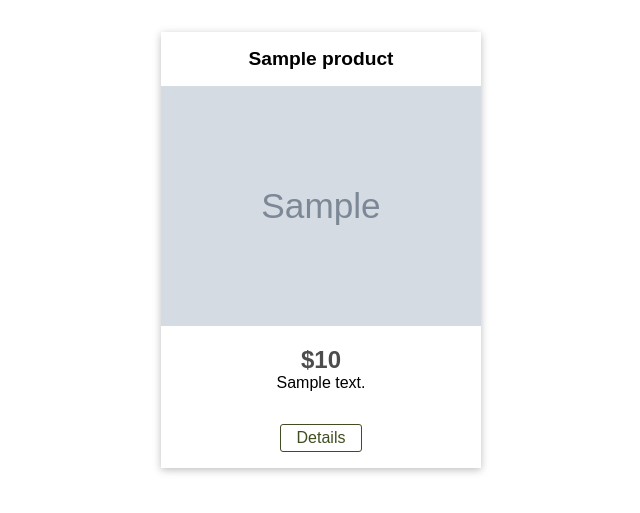
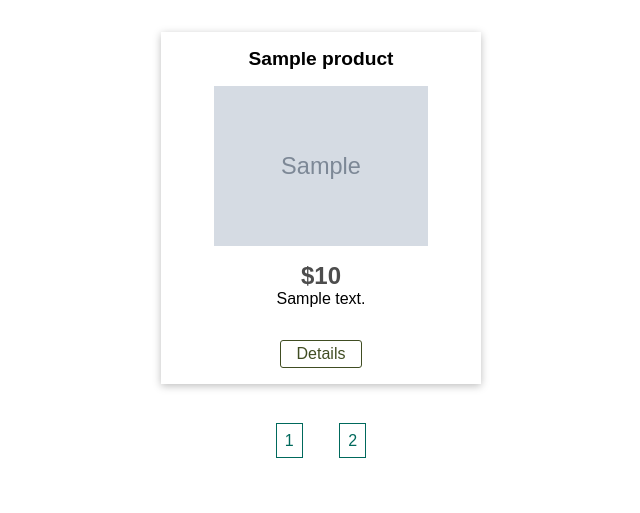
Before and after one commit to ericstanley01/NodeJS-Online-Shopping-MongoDB, a Node server app: page / in a window 1280 px wide. Shown: the part 56-569 px from the top of the page, without its empty margins (319-959 px from the left). Run offline with Node 20, Linux system fonts and the light colour scheme; tables that the repository leaves empty hold one stand-in row (values such as "Sample post"); grey boxes marked "Sample" are stand-in pictures; some libraries are stand-ins or nearby versions; some web fonts are replaced.

Commit message:
Added pagination to retrieve specific chunks of data

```diff
--- a/controllers/shop.js
+++ b/controllers/shop.js
@@ -5,6 +5,8 @@ const PDFDocument = require('pdfkit');
 const Product = require('../models/product');
 const Order = require('../models/order');
 const order = require('../models/order');
+
+const ITEMS_PER_PAGE = 2;
 
 exports.getProducts = (req, res, next) => {
   Product.find()
@@ -41,7 +43,10 @@ exports.getProduct = (req, res, next) => {
 }
 
 exports.getIndex = (req, res, next) => {
+  const page = req.query.page;
   Product.find()
+    .skip((page - 1) * ITEMS_PER_PAGE)
+    .limit(ITEMS_PER_PAGE)
     .then(products => {
       res.render('shop/index', {
         products: products,
--- a/public/css/main.css
+++ b/public/css/main.css
@@ -81,6 +81,7 @@ form {
 
 .main-header__item a:hover,
 .main-header__item a:active,
+.main-header__item a.active,
 .main-header__item button:hover,
 .main-header__item button:active {
   color: #994b17;
@@ -117,7 +118,38 @@ form {
   padding: 0;
 }
 
-.mobile-nav__item .active {
+.mobile-nav__item a,
+.mobile-nav__item button,
+.mobile-nav__item span {
+  font: inherit;
+  text-decoration: none;
+  color: black;
+  font-size: 1.5rem;
+  padding: 0.5rem 2rem;
+  background: transparent;
+  border: none;
+  cursor: pointer;
+}
+
+.mobile-nav__item a,
+.mobile-nav__item button {
+  cursor: pointer;
+}
+
+.mobile-nav__item a:active,
+.mobile-nav__item a:hover,
+.mobile-nav__item a.active
+.mobile-nav__item button:hover,
+.mobile-nav__item button:active {
+  background: #00695c;
+  color: white;
+  border-radius: 3px;
+}
+
+
+
+
+/* .mobile-nav__item .active {
   color: #00695c;
 }
 
@@ -126,15 +158,9 @@ form {
   color: black;
   font-size: 1.5rem;
   padding: 0.5rem 2rem;
-}
+} */
 
-.mobile-nav__item a:active,
-.mobile-nav__item a:hover,
-.mobile-nav__item a.active {
-  background: #00695c;
-  color: white;
-  border-radius: 3px;
-}
+
 
 #side-menu-toggle {
   border: 1px solid white;
@@ -192,10 +218,13 @@ form {
 
 .card__image {
   width: 100%;
+  height: 10rem;
+  text-align: center;
 }
 
 .card__image img {
-  width: 100%;
+  max-width: 100%;
+  max-height: 100%;
 }
 
 .card__actions {
@@ -221,9 +250,9 @@ form {
   cursor: pointer;
 }
 
-#side-menu-toggle {
+/* #side-menu-toggle {
   border: none;
-}
+} */
 
 .btn:hover,
 .btn:active {
@@ -259,6 +288,26 @@ form {
   color: rgb(75, 2, 2);
 }
 
+.pagination {
+  margin-top: 2rem;
+  text-align: center;
+}
+
+.pagination a {
+  text-decoration: none;
+  color: #00695c;
+  padding: 0.5rem;
+  border: 1px solid #00695c;
+  margin: 0 1rem;
+}
+
+.pagination a:hover,
+.pagination a:active,
+.pagination a.active {
+  background: #00695c;
+  color: white;
+}
+
 @media (min-width: 768px) {
   .main-header__nav {
     display: flex;
--- a/views/shop/index.ejs
+++ b/views/shop/index.ejs
@@ -28,6 +28,10 @@
   </article>
   <% } %>
  </div>
+    <section class="pagination">
+        <a href="/?page=1">1</a>
+        <a href="/?page=2">2</a>
+    </section>
  <% } else { %>
  <h1>No Products found!</h1>
  <% } %>
```
